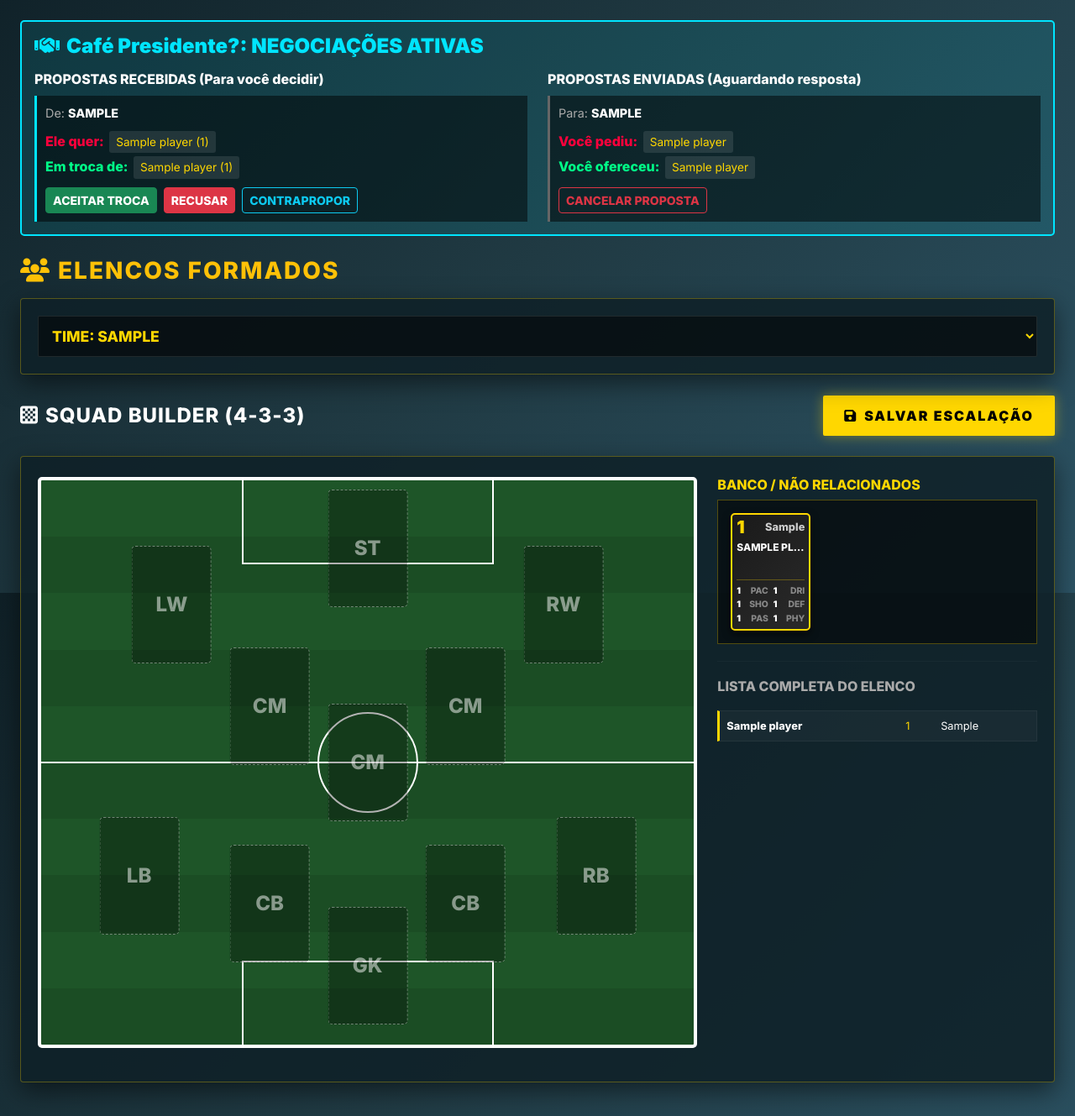
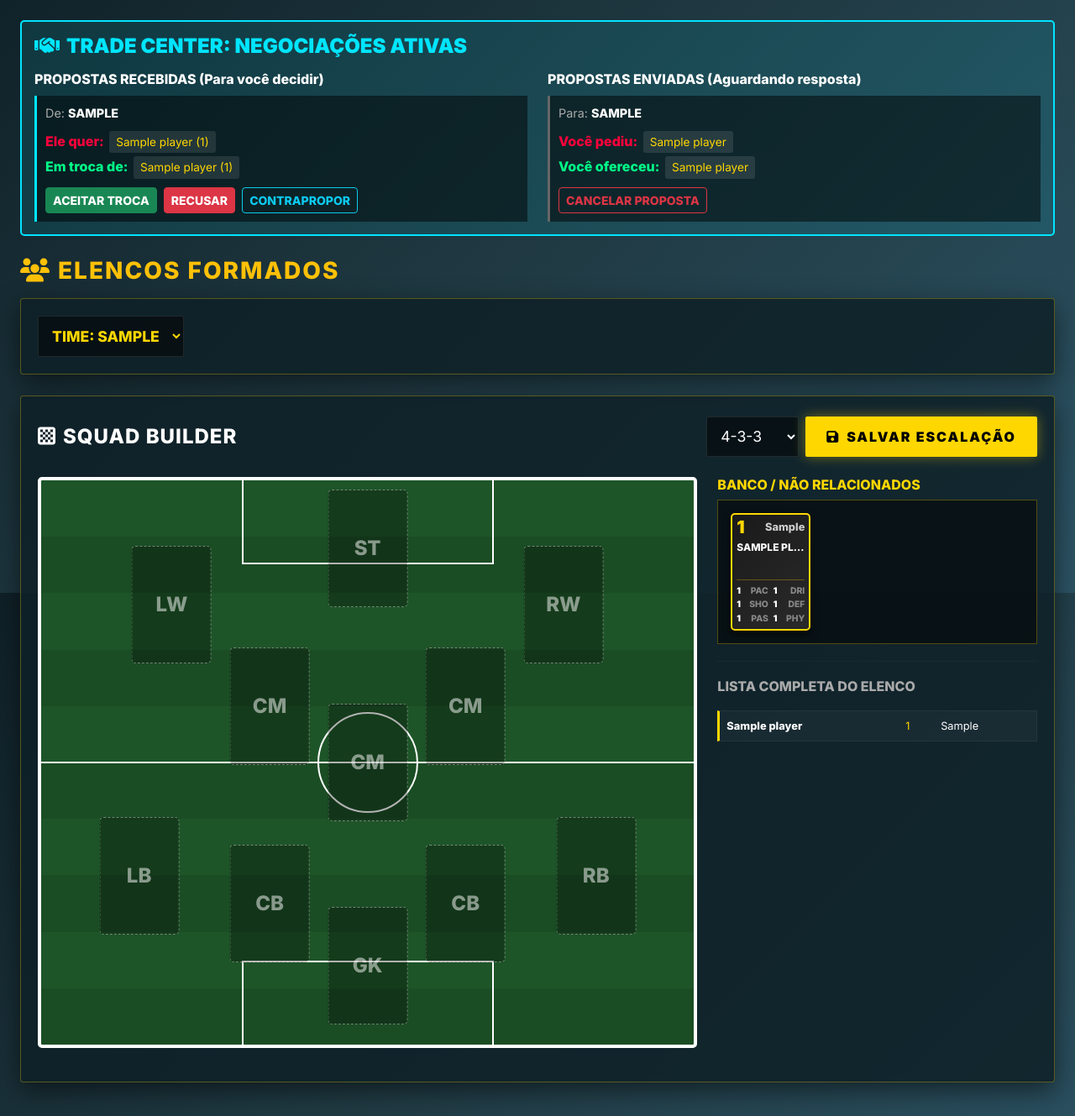
Before and after one commit to fernandoglrt/draft-copa-farid, a Django app: template draftapp/templates/draftapp/teams.html in a window 1280 px wide. Shown: the part 94-1423 px from the top of the page at 84% size. Run offline with Django 5.2, Linux system fonts and the light colour scheme; tables that the repository leaves empty hold one stand-in row (values such as "Sample post"); the template is opened without the code that fills it: values that come from a table or form of the project are taken from there, most other values are stand-ins (such as "Sample title", 1, 10 or a date in 2020).

Commit message:
Revisao do layout de trades, lista completa e selecao de formacao

```diff
--- a/draftapp/models.py
+++ b/draftapp/models.py
@@ -35,7 +35,7 @@ class DraftOrder(models.Model):
     draft = models.ForeignKey(Draft, on_delete=models.CASCADE)
     president = models.ForeignKey(User, on_delete=models.CASCADE)
     pick_order = models.IntegerField()  # 1 a 13
-
+    formation = models.CharField(max_length=15, default='4-3-3')
     class Meta:
         ordering = ['pick_order']
 
--- a/draftapp/templates/draftapp/teams.html
+++ b/draftapp/templates/draftapp/teams.html
@@ -91,7 +79,7 @@
     {% if pending_received_trades or pending_sent_trades %}
     <div class="trade-alert-panel">
         <h4 style="color: var(--cyber-trade); font-weight: 900; margin-bottom: 15px;">
-            <i class="fa-solid fa-handshake me-2"></i>Café Presidente?: NEGOCIAÇÕES ATIVAS
+            <i class="fa-solid fa-handshake me-2"></i>TRADE CENTER: NEGOCIAÇÕES ATIVAS
         </h4>
 
         <div class="row">
@@ -161,9 +149,9 @@
         </h3>
     </div>
 
-    <div class="filter-panel">
-        <form method="GET" id="teamForm">
-            <select name="president_id" class="input-cyber" onchange="document.getElementById('teamForm').submit()" style="font-weight: bold; color: var(--cyber-gold);">
+    <div class="filter-panel d-flex justify-content-between align-items-center">
+        <form method="GET" id="teamForm" class="m-0">
+            <select name="president_id" class="input-cyber" onchange="document.getElementById('teamForm').submit()" style="font-weight: bold; color: var(--cyber-gold); width: auto;">
                 {% for pres in presidents %}
                     <option value="{{ pres.id }}" {% if pres.id == selected_president_id %}selected{% endif %}>
                         TIME: {{ pres.username|upper }}
@@ -171,6 +159,12 @@
                 {% endfor %}
             </select>
         </form>
+
+        {% if request.user.is_authenticated and request.user.id != selected_president_id %}
+        <button type="button" class="btn-trade" data-bs-toggle="modal" data-bs-target="#tradeModal" id="btnOpenTradeModal">
+            <i class="fa-solid fa-handshake me-2"></i>Propor Troca
+        </button>
+        {% endif %}
     </div>
 
     {% if request.user.is_superuser %}
@@ -207,48 +201,51 @@
     </div>
     {% endif %}
 
-    <div class="d-flex justify-content-between align-items-center mb-4">
-        <h4 style="color: white; text-transform: uppercase; margin: 0; font-weight: 800; letter-spacing: 1px;">
-            <i class="fa-solid fa-chess-board me-2"></i>Squad Builder (4-3-3)
-        </h4>
-
-        <div class="d-flex gap-3">
-            {% if request.user.is_authenticated and request.user.id != selected_president_id %}
-            <button type="button" class="btn-trade" data-bs-toggle="modal" data-bs-target="#tradeModal" id="btnOpenTradeModal">
-                <i class="fa-solid fa-handshake me-2"></i>Propor Troca
-            </button>
-            {% endif %}
-
-            {% if request.user.id == selected_president_id or request.user.is_superuser %}
-            <button type="button" class="btn-save-lineup" onclick="document.getElementById('lineupForm').submit();">
-                <i class="fa-solid fa-floppy-disk me-2"></i>Salvar Escalação
-            </button>
-            {% else %}
-            <span class="badge bg-danger p-3" style="font-size: 1rem;"><i class="fa-solid fa-lock me-2"></i>Apenas Visualização</span>
-            {% endif %}
-        </div>
-    </div>
-
     <form method="POST" id="lineupForm">
         {% csrf_token %}
         <input type="hidden" name="action" value="save_lineup">
 
         <div class="filter-panel pt-4">
+            <div class="d-flex justify-content-between align-items-center mb-4">
+                <h4 style="color: white; text-transform: uppercase; margin: 0; font-weight: 800; letter-spacing: 1px;">
+                    <i class="fa-solid fa-chess-board me-2"></i>Squad Builder
+                </h4>
+
+                <div class="d-flex gap-2">
+                    {% if request.user.id == selected_president_id or request.user.is_superuser %}
+
+                    <select name="formation_select" class="input-cyber py-2" style="width: auto;" onchange="changeFormation(this.value)">
+                        <option value="4-3-3" {% if current_formation == '4-3-3' %}selected{% endif %}>4-3-3</option>
+                        <option value="4-4-2" {% if current_formation == '4-4-2' %}selected{% endif %}>4-4-2</option>
+                        <option value="4-2-3-1" {% if current_formation == '4-2-3-1' %}selected{% endif %}>4-2-3-1</option>
+                        <option value="3-5-2" {% if current_formation == '3-5-2' %}selected{% endif %}>3-5-2</option>
+                    </select>
+
+                    <button type="submit" class="btn-save-lineup" style="width: auto;">
+                        <i class="fa-solid fa-floppy-disk me-2"></i>Salvar Escalação
+                    </button>
+                    {% else %}
+                    <span class="badge bg-danger p-2" style="font-size: 1rem;"><i class="fa-solid fa-lock me-2"></i>Apenas Visualização</span>
+                    {% endif %}
+                </div>
+            </div>
+
             <div class="row">
                 <div class="col-lg-8">
                     <div class="pitch-container">
                         <div class="pitch-line-center"></div><div class="pitch-circle"></div><div class="pitch-box-top"></div><div class="pitch-box-bottom"></div>
-                        <div class="formation-slot pos-st" id="pos-st" ondrop="drop(event)" ondragover="allowDrop(event)"><span class="slot-label">ST</span></div>
-                        <div class="formation-slot pos-lw" id="pos-lw" ondrop="drop(event)" ondragover="allowDrop(event)"><span class="slot-label">LW</span></div>
-                        <div class="formation-slot pos-rw" id="pos-rw" ondrop="drop(event)" ondragover="allowDrop(event)"><span class="slot-label">RW</span></div>
-                        <div class="formation-slot pos-cm-l" id="pos-cm-l" ondrop="drop(event)" ondragover="allowDrop(event)"><span class="slot-label">CM</span></div>
-                        <div class="formation-slot pos-cm-c" id="pos-cm-c" ondrop="drop(event)" ondragover="allowDrop(event)"><span class="slot-label">CM</span></div>
-                        <div class="formation-slot pos-cm-r" id="pos-cm-r" ondrop="drop(event)" ondragover="allowDrop(event)"><span class="slot-label">CM</span></div>
-                        <div class="formation-slot pos-lb" id="pos-lb" ondrop="drop(event)" ondragover="allowDrop(event)"><span class="slot-label">LB</span></div>
-                        <div class="formation-slot pos-cb-l" id="pos-cb-l" ondrop="drop(event)" ondragover="allowDrop(event)"><span class="slot-label">CB</span></div>
-                        <div class="formation-slot pos-cb-r" id="pos-cb-r" ondrop="drop(event)" ondragover="allowDrop(event)"><span class="slot-label">CB</span></div>
-                        <div class="formation-slot pos-rb" id="pos-rb" ondrop="drop(event)" ondragover="allowDrop(event)"><span class="slot-label">RB</span></div>
-                        <div class="formation-slot pos-gk" id="pos-gk" ondrop="drop(event)" ondragover="allowDrop(event)"><span class="slot-label">GK</span></div>
+
+                        <div class="formation-slot" id="slot-1" ondrop="drop(event)" ondragover="allowDrop(event)"><span class="slot-label"></span></div>
+                        <div class="formation-slot" id="slot-2" ondrop="drop(event)" ondragover="allowDrop(event)"><span class="slot-label"></span></div>
+                        <div class="formation-slot" id="slot-3" ondrop="drop(event)" ondragover="allowDrop(event)"><span class="slot-label"></span></div>
+                        <div class="formation-slot" id="slot-4" ondrop="drop(event)" ondragover="allowDrop(event)"><span class="slot-label"></span></div>
+                        <div class="formation-slot" id="slot-5" ondrop="drop(event)" ondragover="allowDrop(event)"><span class="slot-label"></span></div>
+                        <div class="formation-slot" id="slot-6" ondrop="drop(event)" ondragover="allowDrop(event)"><span class="slot-label"></span></div>
+                        <div class="formation-slot" id="slot-7" ondrop="drop(event)" ondragover="allowDrop(event)"><span class="slot-label"></span></div>
+                        <div class="formation-slot" id="slot-8" ondrop="drop(event)" ondragover="allowDrop(event)"><span class="slot-label"></span></div>
+                        <div class="formation-slot" id="slot-9" ondrop="drop(event)" ondragover="allowDrop(event)"><span class="slot-label"></span></div>
+                        <div class="formation-slot" id="slot-10" ondrop="drop(event)" ondragover="allowDrop(event)"><span class="slot-label"></span></div>
+                        <div class="formation-slot" id="slot-11" ondrop="drop(event)" ondragover="allowDrop(event)"><span class="slot-label"></span></div>
                     </div>
                 </div>
 
@@ -381,10 +382,63 @@
 
 {% block scripts %}
 <script>
+    // Dicionário com as Coordenadas de cada Formação
+    const formations = {
+        '4-3-3': [
+            { id: 'slot-1', label: 'ST', top: '12%', left: '50%' }, { id: 'slot-2', label: 'LW', top: '22%', left: '20%' }, { id: 'slot-3', label: 'RW', top: '22%', left: '80%' },
+            { id: 'slot-4', label: 'CM', top: '40%', left: '35%' }, { id: 'slot-5', label: 'CM', top: '50%', left: '50%' }, { id: 'slot-6', label: 'CM', top: '40%', left: '65%' },
+            { id: 'slot-7', label: 'LB', top: '70%', left: '15%' }, { id: 'slot-8', label: 'CB', top: '75%', left: '35%' }, { id: 'slot-9', label: 'CB', top: '75%', left: '65%' }, { id: 'slot-10', label: 'RB', top: '70%', left: '85%' },
+            { id: 'slot-11', label: 'GK', top: '86%', left: '50%' }
+        ],
+        '4-4-2': [
+            { id: 'slot-1', label: 'LS', top: '12%', left: '35%' }, { id: 'slot-2', label: 'RS', top: '12%', left: '65%' },
+            { id: 'slot-3', label: 'LM', top: '45%', left: '15%' }, { id: 'slot-4', label: 'CM', top: '45%', left: '35%' }, { id: 'slot-5', label: 'CM', top: '45%', left: '65%' }, { id: 'slot-6', label: 'RM', top: '45%', left: '85%' },
+            { id: 'slot-7', label: 'LB', top: '70%', left: '15%' }, { id: 'slot-8', label: 'CB', top: '75%', left: '35%' }, { id: 'slot-9', label: 'CB', top: '75%', left: '65%' }, { id: 'slot-10', label: 'RB', top: '70%', left: '85%' },
+            { id: 'slot-11', label: 'GK', top: '86%', left: '50%' }
+        ],
+        '4-2-3-1': [
+            { id: 'slot-1', label: 'ST', top: '12%', left: '50%' },
+            { id: 'slot-2', label: 'LAM', top: '28%', left: '20%' }, { id: 'slot-3', label: 'CAM', top: '28%', left: '50%' }, { id: 'slot-4', label: 'RAM', top: '28%', left: '80%' },
+            { id: 'slot-5', label: 'CDM', top: '50%', left: '35%' }, { id: 'slot-6', label: 'CDM', top: '50%', left: '65%' },
+            { id: 'slot-7', label: 'LB', top: '70%', left: '15%' }, { id: 'slot-8', label: 'CB', top: '75%', left: '35%' }, { id: 'slot-9', label: 'CB', top: '75%', left: '65%' }, { id: 'slot-10', label: 'RB', top: '70%', left: '85%' },
+            { id: 'slot-11', label: 'GK', top: '86%', left: '50%' }
+        ],
+        '3-5-2': [
+            { id: 'slot-1', label: 'LS', top: '12%', left: '35%' }, { id: 'slot-2', label: 'RS', top: '12%', left: '65%' },
+            { id: 'slot-3', label: 'LM', top: '40%', left: '15%' }, { id: 'slot-4', label: 'CDM', top: '55%', left: '35%' }, { id: 'slot-5', label: 'CAM', top: '35%', left: '50%' }, { id: 'slot-6', label: 'CDM', top: '55%', left: '65%' }, { id: 'slot-7', label: 'RM', top: '40%', left: '85%' },
+            { id: 'slot-8', label: 'CB', top: '75%', left: '20%' }, { id: 'slot-9', label: 'CB', top: '75%', left: '50%' }, { id: 'slot-10', label: 'CB', top: '75%', left: '80%' },
+            { id: 'slot-11', label: 'GK', top: '86%', left: '50%' }
+        ]
+    };
+
+    // Mapeia posições antigas do banco para os novos IDs (Para ninguém perder o time)
+    const legacyMap = {
+        'pos-st': 'slot-1', 'pos-lw': 'slot-2', 'pos-rw': 'slot-3', 'pos-cm-l': 'slot-4', 'pos-cm-c': 'slot-5',
+        'pos-cm-r': 'slot-6', 'pos-lb': 'slot-7', 'pos-cb-l': 'slot-8', 'pos-cb-r': 'slot-9', 'pos-rb': 'slot-10', 'pos-gk': 'slot-11'
+    };
+
+    function changeFormation(formationKey) {
+        const config = formations[formationKey];
+        if(!config) return;
+        config.forEach(pos => {
+            const slot = document.getElementById(pos.id);
+            if(slot) {
+                slot.style.top = pos.top;
+                slot.style.left = pos.left;
+                slot.querySelector('.slot-label').innerText = pos.label;
+            }
+        });
+    }
+
     document.addEventListener("DOMContentLoaded", function() {
+        // Carrega a Formação do Servidor
+        const currentFormation = "{{ current_formation|default:'4-3-3' }}";
+        changeFormation(currentFormation);
+
         // Posicionamento do Squad Builder
         document.querySelectorAll('.player-card-mini').forEach(card => {
-            const savedSlot = card.getAttribute('data-slot');
+            let savedSlot = card.getAttribute('data-slot');
+            if (legacyMap[savedSlot]) { savedSlot = legacyMap[savedSlot]; } // Converte o modelo antigo
             if (savedSlot && savedSlot !== 'bench' && savedSlot !== 'None') {
                 const slotEl = document.getElementById(savedSlot);
                 if (slotEl) slotEl.appendChild(card);
@@ -400,6 +453,34 @@
                 tradeModalBtn.click();
             }
         }
+
+        // Script da Live Search do Admin (Restaurado e Blindado)
+        {% if request.user.is_superuser %}
+        const adminSearchInput = document.getElementById('adminLiveSearch');
+        const adminTableBody = document.getElementById('adminPlayerTableBody');
+        const presidentSelect = document.querySelector('select[name="president_id"]');
+        let typingTimer;
+
+        if (adminSearchInput) {
+            adminSearchInput.addEventListener('keyup', function() {
+                clearTimeout(typingTimer);
+                const query = adminSearchInput.value;
+                const presidentId = presidentSelect.value;
+
+                typingTimer = setTimeout(function() {
+                    adminTableBody.innerHTML = '<tr><td colspan="2" class="text-center py-4" style="color: var(--cyber-gold); font-family: monospace;"><i class="fa-solid fa-circle-notch fa-spin me-2"></i>VARRENDO...</td></tr>';
+                    fetch(`?president_id=${presidentId}&q=${encodeURIComponent(query)}`)
+                        .then(response => response.text())
+                        .then(html => {
+                            const parser = new DOMParser();
+                            const doc = parser.parseFromString(html, 'text/html');
+                            const newTableBody = doc.getElementById('adminPlayerTableBody');
+                            if(newTableBody) adminTableBody.innerHTML = newTableBody.innerHTML;
+                        });
+                }, 300);
+            });
+        }
+        {% endif %}
     });
 
     // Lógica Drag and Drop
```
Also changed, not shown: other parts of draftapp/templates/draftapp/teams.html (+17 -26 lines), draftapp/views.py (+12 -0 lines), draftapp/migrations/0004_draftorder_formation.py (added).
